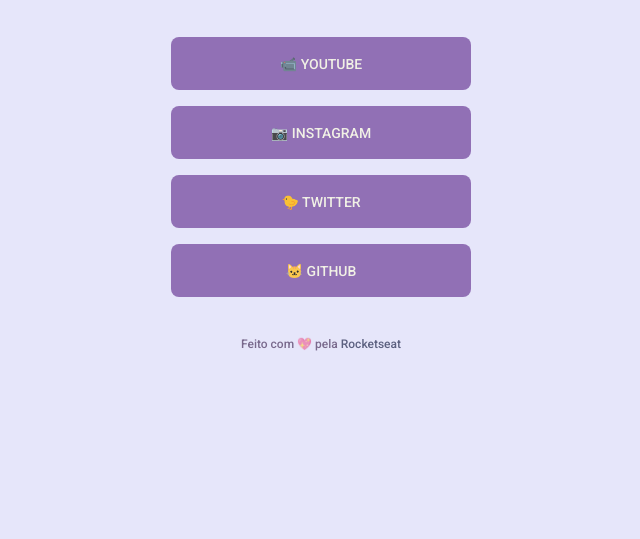
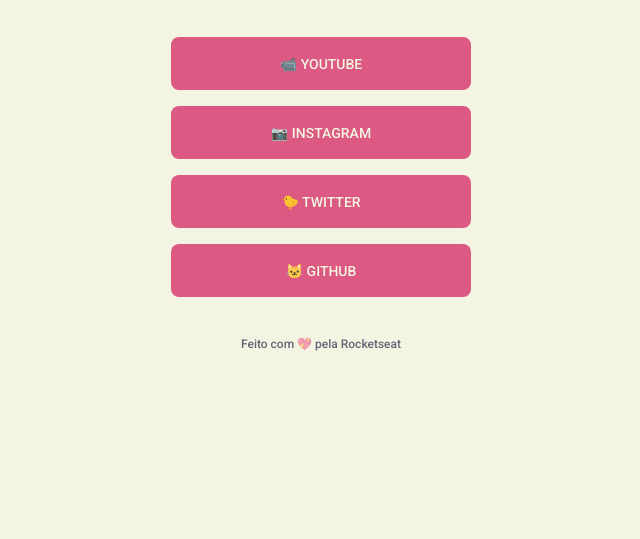
Before and after one commit to vicfior/maratona-explorer-2, a plain HTML site: page index.html in a window 1280 px wide. Shown: the part 261-800 px from the top of the page, without its empty margins (319-959 px from the left). Drawn offline with Linux system fonts and the light colour scheme.

Commit message:
Update index.html

```diff
--- a/index.html
+++ b/index.html
@@ -11,7 +11,7 @@
   </head>
 
 
-  <body class="purple">
+  <body class="green-pink">
 
     <div class="container">
 
```
